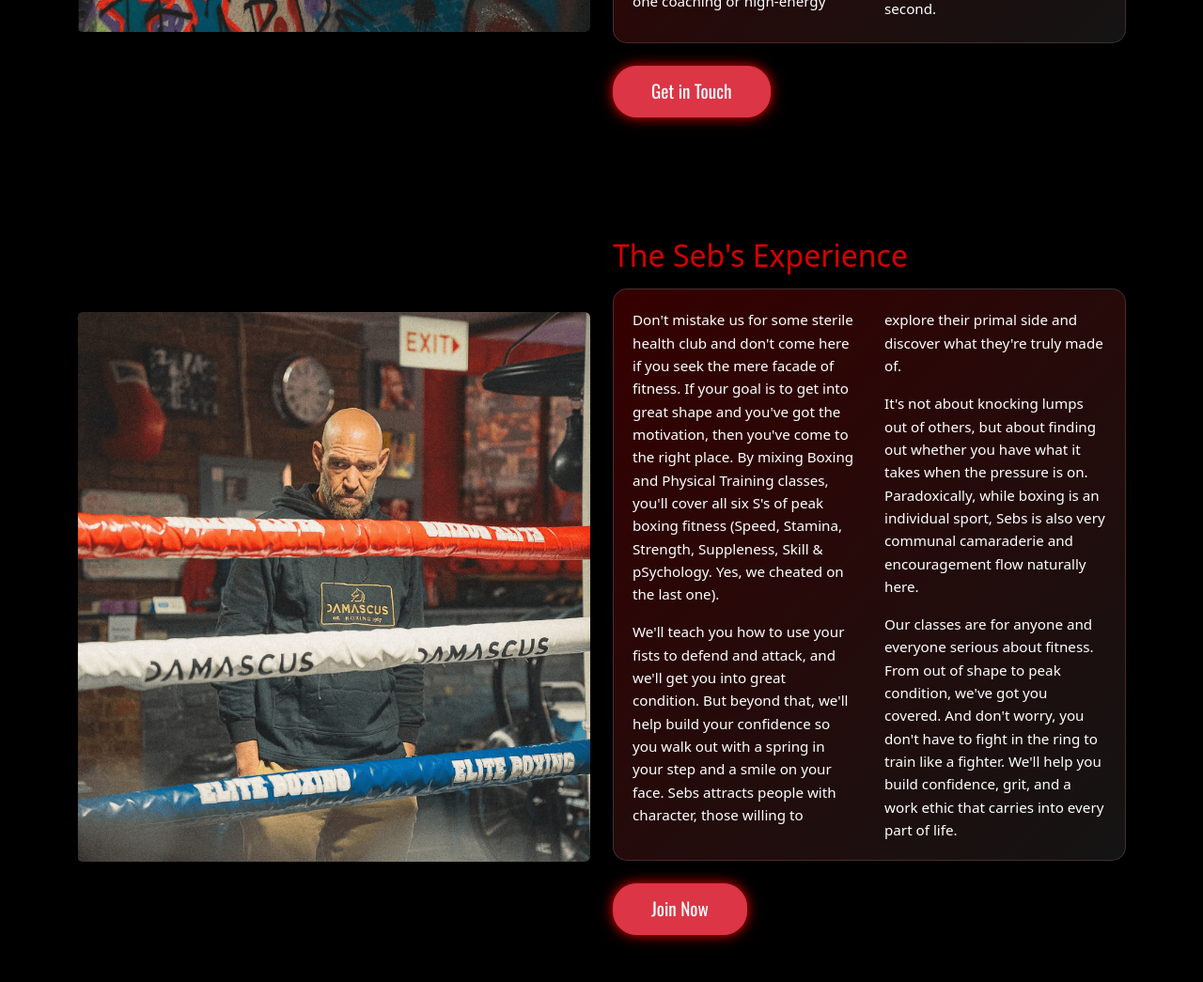
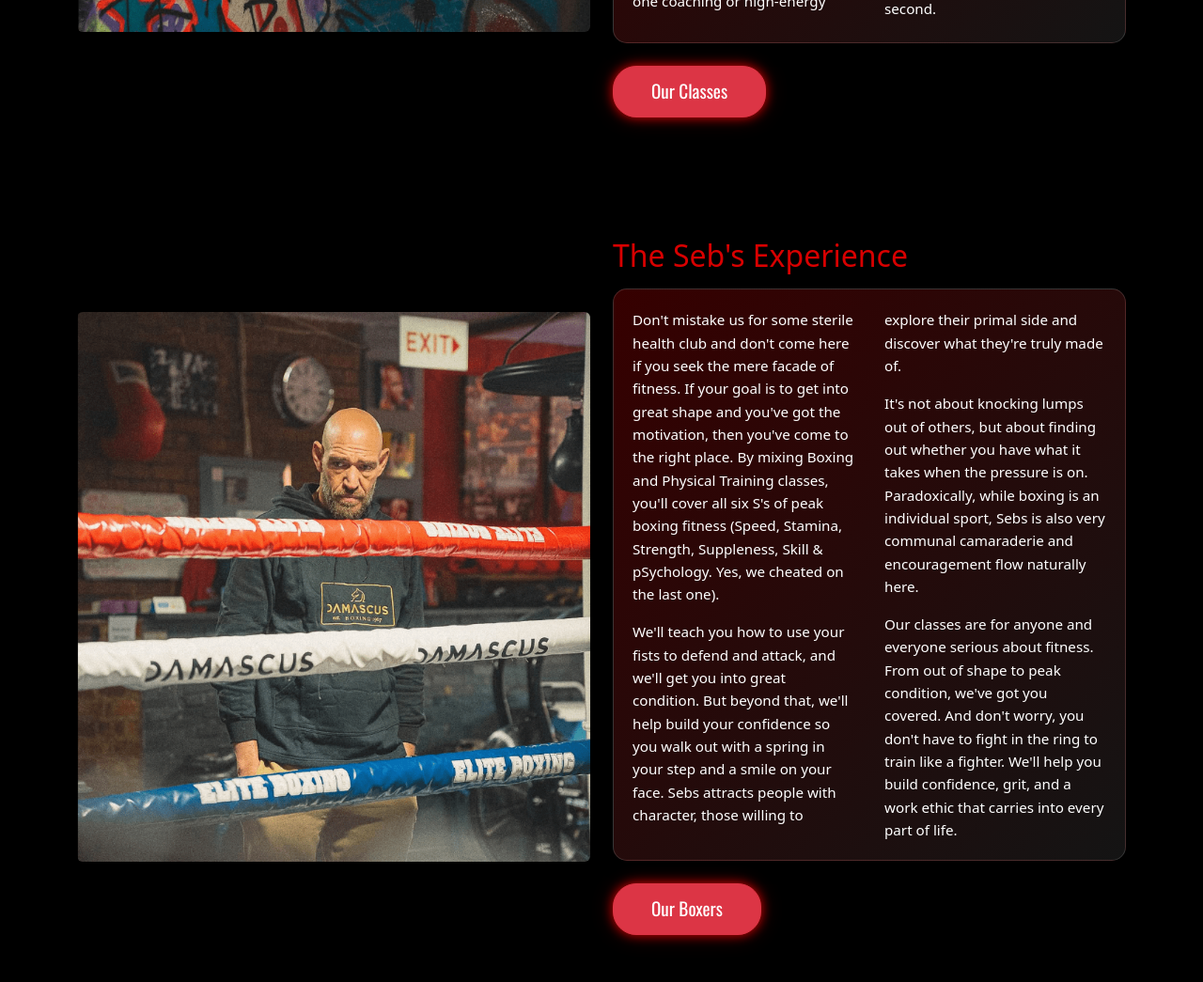
Before and after one commit to PhilipBessong/Portfolio, an Angular app in the folder SebsElite/site/sebselite/: page /about in a window 1280 px wide. Shown: the part 870-1915 px from the top of the page at 94% size. Built offline with nearby package versions, Linux system fonts and the light colour scheme.

Commit message:
Update Aboutpage links
get in touch to our classes
join now to our boxers

```diff
--- a/SebsElite/site/sebselite/src/app/about/about.html
+++ b/SebsElite/site/sebselite/src/app/about/about.html
@@ -65,8 +65,8 @@
         </div>
 
         <!-- CTA -->
-        <a href="/contact" class="btn btn-danger btn-lg hero-btn mt-4">
-          Get in Touch
+        <a [routerLink]="['/classes']" class="btn btn-danger btn-lg hero-btn mt-4">
+          Our Classes
         </a>
       </div>
     </div>
@@ -126,8 +126,8 @@
         </div>
 
         <!-- CTA -->
-        <a href="/join" class="btn btn-danger btn-lg hero-btn mt-4">
-          Join Now
+        <a [routerLink]="['/boxers']" class="btn btn-danger btn-lg hero-btn mt-4">
+          Our Boxers
         </a>
       </div>
     </div>
--- a/SebsElite/site/sebselite/src/app/about/about.ts
+++ b/SebsElite/site/sebselite/src/app/about/about.ts
@@ -1,8 +1,8 @@
 import { Component } from '@angular/core';
-
+import { RouterLink } from '@angular/router';
 @Component({
   selector: 'app-about',
-  imports: [],
+  imports: [RouterLink],
   templateUrl: './about.html',
   styleUrl: './about.css'
 })
```
